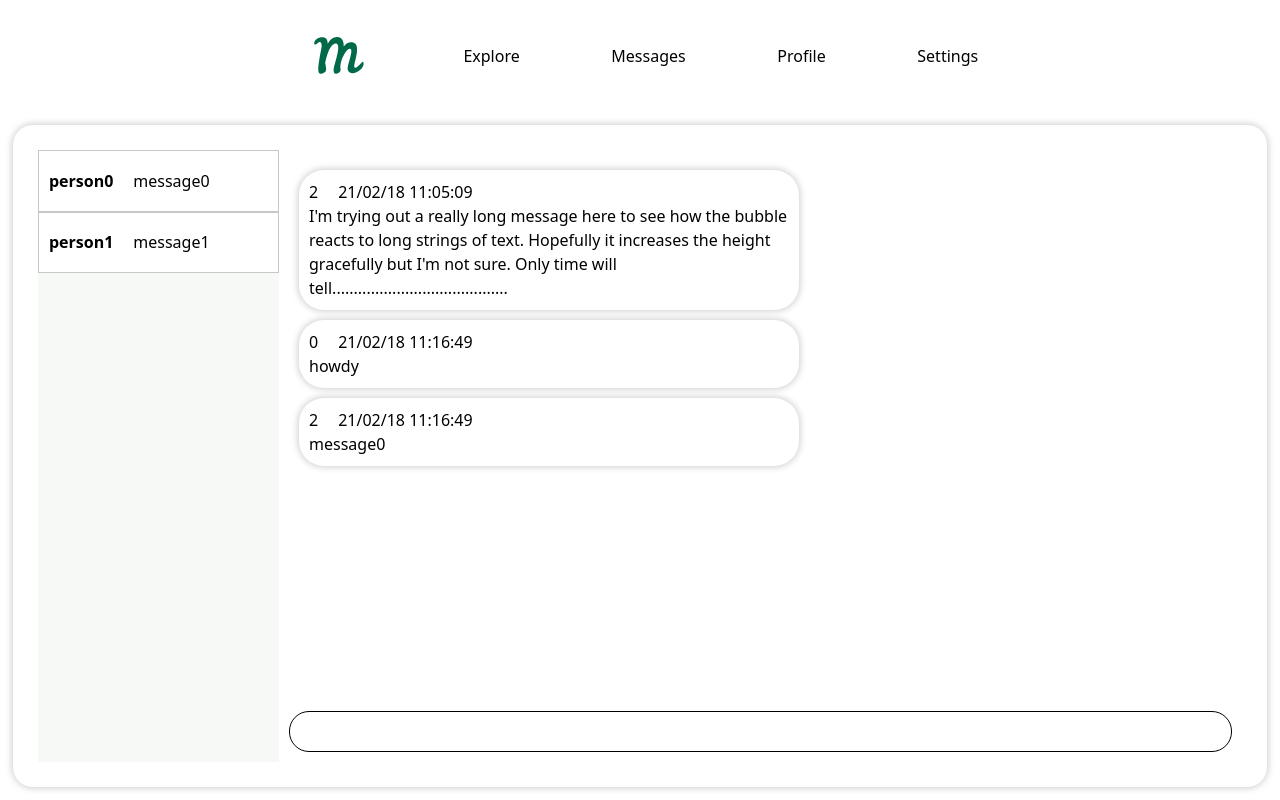
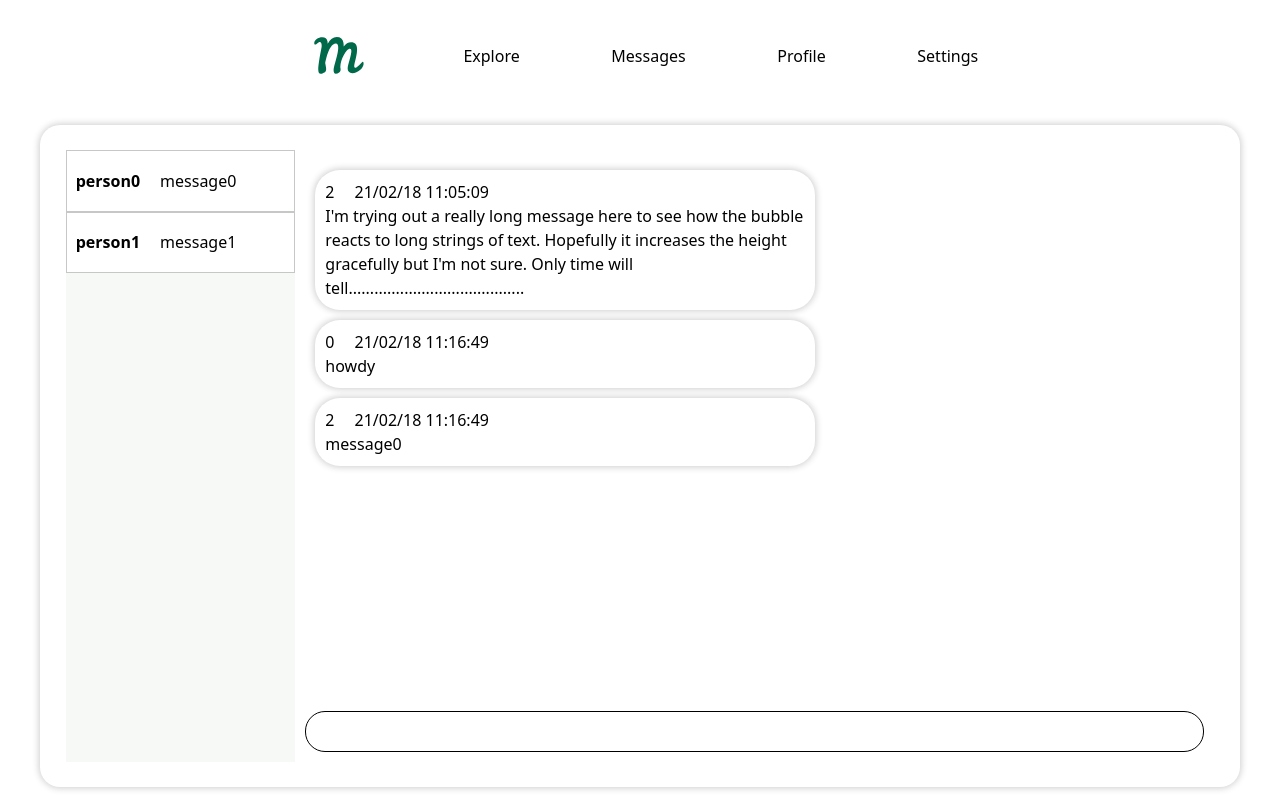
Before and after one commit to BHTho/Matcha, a React (Vite) app in the folder client/: page /messages in a window 1280 px wide. Built offline with nearby package versions, Linux system fonts and the light colour scheme.

Commit message:
added parent div component and replaced repeated css from pages

```diff
--- /dev/null
+++ b/client/src/components/PageParentDiv/PageParentDiv.module.css
@@ -0,0 +1,34 @@
+.fadeIn {
+  opacity: 0;
+  animation: fadeIn 1.5s ease-in-out forwards;
+}
+
+@keyframes fadeIn {
+  to {
+    opacity: 1;
+  }
+}
+
+.PageParentDiv {
+    position: relative;
+    display: flex;
+    justify-content: center;
+    align-items: center;
+    align-self: center;
+    flex-grow: 1;
+    box-shadow: 0px 0px 7px 1px rgba(0,0,0,0.2);
+    margin: 1% 2.5%;
+    width: 95%;
+    border-radius: 20px;
+    opacity: 0;
+    animation: fadeIn 0.75s ease-in-out forwards;
+    padding: 2%;
+}
+
+@media (min-width: 768px) {
+    .PageParentDiv {
+        margin: 1%;
+        max-width: 1200px;
+        width: 98%;
+    }
+}
--- /dev/null
+++ b/client/src/components/PageParentDiv/PageParentDiv.tsx
@@ -0,0 +1,16 @@
+import styles from './PageParentDiv.module.css';
+import { ReactNode } from 'react';
+
+type Props = {
+    children: ReactNode;
+}
+
+function PageParentDiv({children}: Props) {
+    return (
+        <div className={styles.PageParentDiv}>
+            {children}
+        </div>
+    )
+};
+
+export default PageParentDiv;
--- a/client/src/pages/Messages/Messages.module.css
+++ b/client/src/pages/Messages/Messages.module.css
@@ -1,15 +1,3 @@
-.fadeIn {
-  opacity: 0;
-  animation: fadeIn 1.5s ease-in-out forwards;
-}
-
-@keyframes fadeIn {
-  to {
-    opacity: 1;
-  }
-}
-
-
 .showButton {
     position: absolute;
     height: 30px;
@@ -41,21 +29,6 @@
 }
 .hideChat {display: none;}
 
-.MessagePage {
-    position: relative;
-    display: flex;
-    justify-content: center;
-    align-items: center;
-    flex-grow: 1;
-    box-shadow: 0px 0px 7px 1px rgba(0,0,0,0.2);
-    margin: 1% 2.5%;
-    max-width: 95%;
-    border-radius: 20px;
-    opacity: 0;
-    animation: fadeIn 0.75s ease-in-out forwards;
-    padding: 2%;
-}
-
 .Thumbnail {
     width: 100%;
     height: 10%;
@@ -81,10 +54,6 @@
     .hideButton, .showButton {
         display: None;
     }
-    .MessagePage {
-        margin: 1% 1%;
-        max-width: 98%;
-    }
     .hideThumbs, .showThumbs {
         display: flex;
         height: 100%;
--- a/client/src/pages/Messages/Messages.tsx
+++ b/client/src/pages/Messages/Messages.tsx
@@ -5,6 +5,7 @@ import { ChatLog, Message, ContactPreview } from '../../types/chat';
 import { dummyChatLogs, dummyContacts, pers0ChatLog, pers1ChatLog } from '../../data/dummyChatData';
 import MsgThumbnail from '../../components/MsgThumbnail/MsgThumbnail';
 import ChatHistory from '../../components/ChatHistory/ChatHistory';
+import PageParentDiv from '../../components/PageParentDiv/PageParentDiv';
 
 function MessagePage() {
     const [chatVisibility, setChatVisibility] = useState("hideChat");
@@ -31,7 +32,7 @@ function MessagePage() {
     const currentChatLog = dummyChatLogs.find(log => log.id === selectedContactId);
 
     return (
-        <div className={styles.MessagePage}>
+        <PageParentDiv>
             <img
                 className={styles[buttonVisibility]}
                 src={backIcon}
@@ -55,7 +56,7 @@ function MessagePage() {
                     <input type="text" name="chatInput" className={styles.ChatInput} />
                 </div>
             </div>
-        </div>
+        </PageParentDiv>
     )
 }
 
--- a/client/src/pages/Profile/Profile.module.css
+++ /dev/null
@@ -1,6 +0,0 @@
-.ProfilePage {
-    display: flex;
-    justify-content: center;
-    align-items: center;
-    flex-grow: 1;
-}
--- a/client/src/pages/Profile/Profile.tsx
+++ b/client/src/pages/Profile/Profile.tsx
@@ -1,10 +1,9 @@
 import styles from './Profile.module.css';
+import PageParentDiv from '../../components/PageParentDiv/PageParentDiv';
 
 function Profile() {
     return (
-        <div className={styles.ProfilePage}>
-            Profile Page
-        </div>
+        <PageParentDiv>Profile Page</PageParentDiv>
     )
 }
 
```
